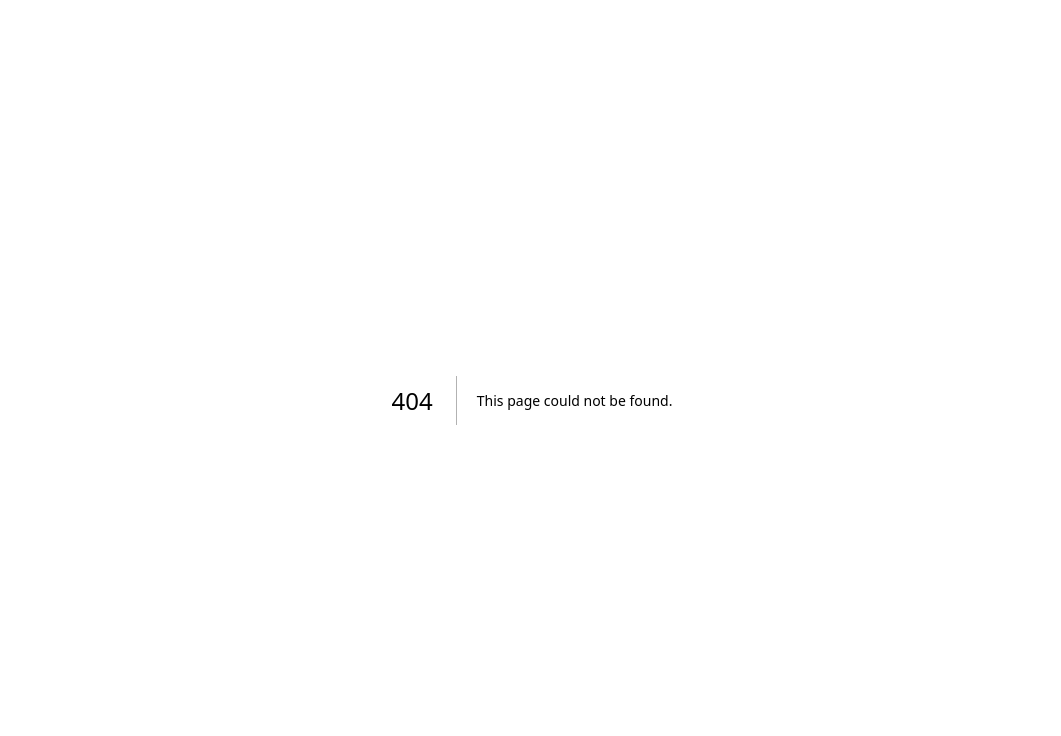
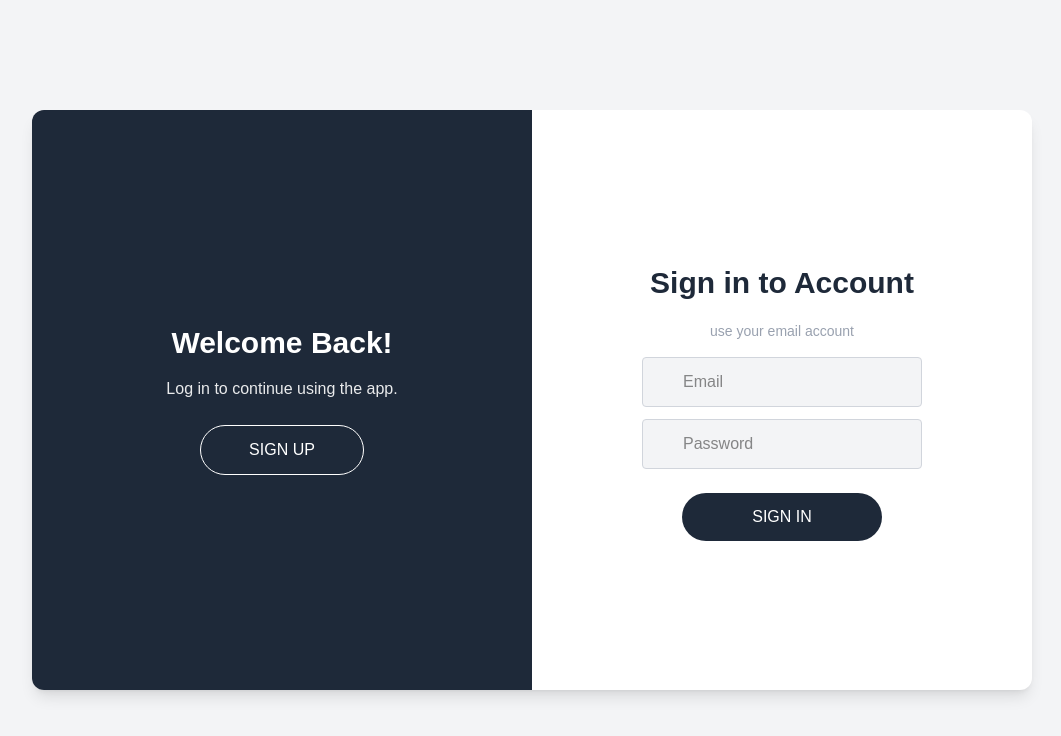
Before and after one commit to zaynahanjum/ai-summarizer, a Next.js app: page /login in a window 1280 px wide. Before the commit this address had no page. Shown: the top 736 px of the page, without its empty margins (108-1169 px from the left). Built offline with nearby package versions, Linux system fonts and the light colour scheme; no server answers.

Commit message:
login signup page added

```diff
--- /dev/null
+++ b/app/lib/firebase.js
@@ -0,0 +1,15 @@
+import { initializeApp, getApps, getApp } from "firebase/app";
+import { getAuth } from "firebase/auth";
+
+const firebaseConfig = {
+  apiKey: process.env.NEXT_PUBLIC_FIREBASE_API_KEY,
+  authDomain: process.env.NEXT_PUBLIC_FIREBASE_AUTH_DOMAIN,
+  projectId: process.env.NEXT_PUBLIC_FIREBASE_PROJECT_ID,
+  storageBucket: process.env.NEXT_PUBLIC_FIREBASE_STORAGE_BUCKET,
+  messagingSenderId: process.env.NEXT_PUBLIC_FIREBASE_MESSAGING_SENDER_ID,
+  appId: process.env.NEXT_PUBLIC_FIREBASE_APP_ID,
+};
+
+const app = getApps().length ? getApp() : initializeApp(firebaseConfig);
+
+export const auth = getAuth(app);
--- /dev/null
+++ b/app/login/page.js
@@ -0,0 +1,98 @@
+"use client";
+
+import { useState } from "react";
+import { signInWithEmailAndPassword } from "firebase/auth";
+import { auth } from "../lib/firebase";
+import { useRouter } from "next/navigation";
+
+export default function LoginPage() {
+  const [email, setEmail] = useState("");
+  const [password, setPassword] = useState("");
+  const [error, setError] = useState("");
+  const router = useRouter();
+
+  const handleLogin = async (e) => {
+    e.preventDefault();
+    setError("");
+
+    try {
+      await signInWithEmailAndPassword(auth, email, password);
+      router.push("/home");
+    } catch (err) {
+      setError(err.message);
+    }
+  };
+
+  return (
+    <div className="min-h-screen flex items-center justify-center bg-gray-100">
+      <div className="w-[1000px] h-[580px] bg-white rounded-xl shadow-lg flex overflow-hidden">
+
+        <div className="w-1/2 bg-gray-800 text-white flex flex-col justify-center items-center px-10">
+          <h2 className="text-3xl font-bold mb-4">Welcome Back!</h2>
+          <p className="text-center mb-6 opacity-90">
+            Log in to continue using the app.
+          </p>
+          <a
+            href="/signup"
+            className="border border-white px-12 py-3 rounded-full hover:bg-white hover:text-gray-800 transition"
+          >
+            SIGN UP
+          </a>
+        </div>
+
+
+        <form
+          onSubmit={handleLogin}
+          className="w-1/2 flex flex-col justify-center px-12 items-center"
+        >
+          <h2 className="text-[30px] font-bold text-gray-800 mb-4 text-center">
+            Sign in to Account
+          </h2>
+
+          {error && (
+            <p className="text-red-500 text-sm mb-4 text-center">
+              {error}
+            </p>
+          )}
+
+          <p className="text-gray-400 text-sm text-center mb-4">
+            use your email account
+          </p>
+
+
+          <div className="relative mb-3 w-[280px]">
+
+            <input
+              type="email"
+              placeholder="Email"
+              className="p-3 pl-10 rounded w-full bg-gray-100 border border-gray-300"
+              value={email}
+              onChange={(e) => setEmail(e.target.value)}
+              required
+            />
+          </div>
+
+
+          <div className="relative mb-6 w-[280px]">
+
+            <input
+              type="password"
+              placeholder="Password"
+              className="p-3 pl-10 rounded w-full bg-gray-100 border border-gray-300"
+              value={password}
+              onChange={(e) => setPassword(e.target.value)}
+              required
+            />
+          </div>
+
+          <button
+            type="submit"
+            className="bg-gray-800 text-white py-3 rounded-full hover:bg-gray-700 transition w-[200px]"
+          >
+            SIGN IN
+          </button>
+        </form>
+      </div>
+    </div>
+  );
+}
--- a/app/page.js
+++ b/app/page.js
@@ -1,65 +1,5 @@
-import Image from "next/image";
+import { redirect } from "next/navigation";
 
 export default function Home() {
-  return (
-    <div className="flex min-h-screen items-center justify-center bg-zinc-50 font-sans dark:bg-black">
-      <main className="flex min-h-screen w-full max-w-3xl flex-col items-center justify-between py-32 px-16 bg-white dark:bg-black sm:items-start">
-        <Image
-          className="dark:invert"
-          src="/next.svg"
-          alt="Next.js logo"
-          width={100}
-          height={20}
-          priority
-        />
-        <div className="flex flex-col items-center gap-6 text-center sm:items-start sm:text-left">
-          <h1 className="max-w-xs text-3xl font-semibold leading-10 tracking-tight text-black dark:text-zinc-50">
-            To get started, edit the page.js file.
-          </h1>
-          <p className="max-w-md text-lg leading-8 text-zinc-600 dark:text-zinc-400">
-            Looking for a starting point or more instructions? Head over to{" "}
-            <a
-              href="https://vercel.com/templates?framework=next.js&utm_source=create-next-app&utm_medium=appdir-template-tw&utm_campaign=create-next-app"
-              className="font-medium text-zinc-950 dark:text-zinc-50"
-            >
-              Templates
-            </a>{" "}
-            or the{" "}
-            <a
-              href="https://nextjs.org/learn?utm_source=create-next-app&utm_medium=appdir-template-tw&utm_campaign=create-next-app"
-              className="font-medium text-zinc-950 dark:text-zinc-50"
-            >
-              Learning
-            </a>{" "}
-            center.
-          </p>
-        </div>
-        <div className="flex flex-col gap-4 text-base font-medium sm:flex-row">
-          <a
-            className="flex h-12 w-full items-center justify-center gap-2 rounded-full bg-foreground px-5 text-background transition-colors hover:bg-[#383838] dark:hover:bg-[#ccc] md:w-[158px]"
-            href="https://vercel.com/new?utm_source=create-next-app&utm_medium=appdir-template-tw&utm_campaign=create-next-app"
-            target="_blank"
-            rel="noopener noreferrer"
-          >
-            <Image
-              className="dark:invert"
-              src="/vercel.svg"
-              alt="Vercel logomark"
-              width={16}
-              height={16}
-            />
-            Deploy Now
-          </a>
-          <a
-            className="flex h-12 w-full items-center justify-center rounded-full border border-solid border-black/[.08] px-5 transition-colors hover:border-transparent hover:bg-black/[.04] dark:border-white/[.145] dark:hover:bg-[#1a1a1a] md:w-[158px]"
-            href="https://nextjs.org/docs?utm_source=create-next-app&utm_medium=appdir-template-tw&utm_campaign=create-next-app"
-            target="_blank"
-            rel="noopener noreferrer"
-          >
-            Documentation
-          </a>
-        </div>
-      </main>
-    </div>
-  );
+  redirect("/signup");
 }
--- /dev/null
+++ b/app/signup/page.js
@@ -0,0 +1,97 @@
+"use client";
+
+import { useState } from "react";
+import { createUserWithEmailAndPassword } from "firebase/auth";
+import { auth } from "../lib/firebase";
+import { useRouter } from "next/navigation";
+
+export default function SignupPage() {
+  const [email, setEmail] = useState("");
+  const [password, setPassword] = useState("");
+  const [error, setError] = useState("");
+  const router = useRouter();
+
+  const handleSignup = async (e) => {
+    e.preventDefault();
+    setError("");
+
+    try {
+      await createUserWithEmailAndPassword(auth, email, password);
+      router.push("/home"); // ✅ after signup → home
+    } catch (err) {
+      setError(err.message);
+    }
+  };
+
+  return (
+    <div className="min-h-screen flex items-center justify-center bg-gray-100">
+      <div className="w-[1000px] h-[580px] bg-white rounded-xl shadow-lg flex overflow-hidden">
+
+        {/* LEFT PANEL */}
+        <div className="w-1/2 bg-gray-800 text-white flex flex-col justify-center items-center px-10">
+          <h2 className="text-3xl font-bold mb-4">Hello, Friend!</h2>
+          <p className="text-center mb-6 opacity-90">
+            Already have an account? Sign in here.
+          </p>
+          <a
+            href="/login"
+            className="border border-white px-12 py-3 rounded-full hover:bg-white hover:text-gray-800 transition"
+          >
+            SIGN IN
+          </a>
+        </div>
+
+        {/* RIGHT PANEL */}
+        <form
+          onSubmit={handleSignup}
+          className="w-1/2 flex flex-col justify-center px-12 items-center"
+        >
+          <h2 className="text-[30px] font-bold text-gray-800 mb-4 text-center">
+            Create Account
+          </h2>
+
+          {error && (
+            <p className="text-red-500 text-sm mb-4 text-center">
+              {error}
+            </p>
+          )}
+
+          <p className="text-gray-400 text-sm text-center mb-4">
+            use your email for registration
+          </p>
+
+          {/* EMAIL */}
+          <div className="relative mb-3 w-[280px]">
+            <input
+              type="email"
+              placeholder="Email"
+              className="p-3 pl-10 rounded w-full bg-gray-100 border border-gray-300"
+              value={email}
+              onChange={(e) => setEmail(e.target.value)}
+              required
+            />
+          </div>
+
+          {/* PASSWORD */}
+          <div className="relative mb-6 w-[280px]">
+            <input
+              type="password"
+              placeholder="Password"
+              className="p-3 pl-10 rounded w-full bg-gray-100 border border-gray-300"
+              value={password}
+              onChange={(e) => setPassword(e.target.value)}
+              required
+            />
+          </div>
+
+          <button
+            type="submit"
+            className="bg-gray-800 text-white py-3 rounded-full hover:bg-gray-700 transition w-[200px]"
+          >
+            SIGN UP
+          </button>
+        </form>
+      </div>
+    </div>
+  );
+}
--- a/package.json
+++ b/package.json
@@ -9,14 +9,15 @@
     "lint": "eslint"
   },
   "dependencies": {
-    "next": "16.1.6",
+    "firebase": "^12.9.0",
+    "next": "^16.1.6",
     "react": "19.2.3",
     "react-dom": "19.2.3"
   },
   "devDependencies": {
     "@tailwindcss/postcss": "^4",
     "eslint": "^9",
-    "eslint-config-next": "16.1.6",
+    "eslint-config-next": "^16.1.6",
     "tailwindcss": "^4"
   }
 }
```
Also changed, not shown: 2 other files (tests, documents, lock files or other folders).
